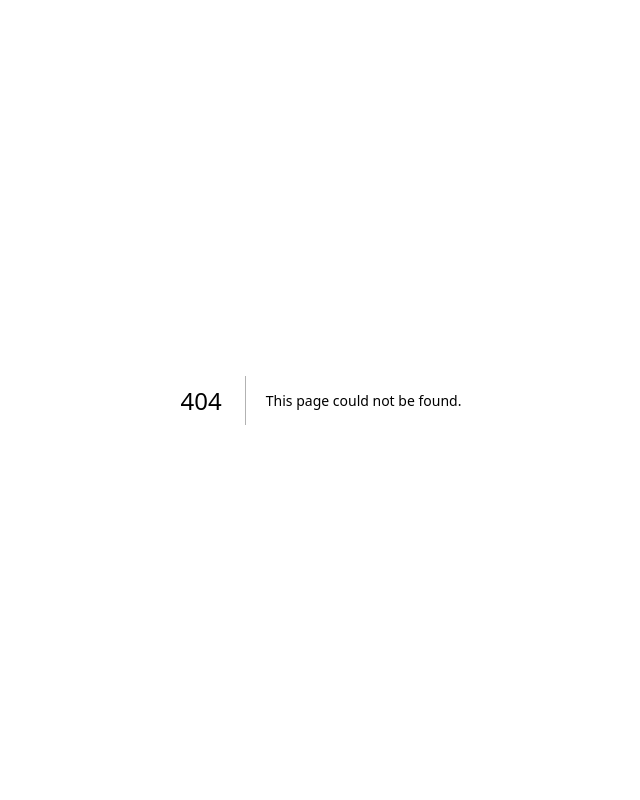
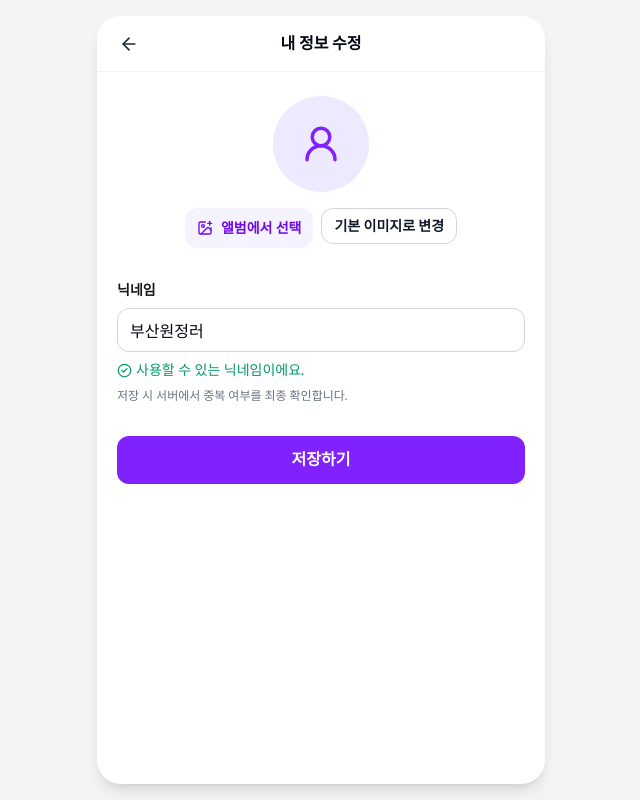
Before and after one commit to fanroute-sync/fanroute-sync-web, a Next.js app: page /my/profile in a window 1280 px wide. Before the commit this address had no page. Shown: the whole page, without its empty margins (319-959 px from the left). Built offline with nearby package versions, Linux system fonts and the light colour scheme.

Commit message:
feat: add profile editing and nickname check

```diff
--- /dev/null
+++ b/src/app/my/profile/page.tsx
@@ -0,0 +1,2 @@
+import { myPageFixture, ProfileEditScreen } from '@/features/mypage';
+export default function MyProfilePage() { return <ProfileEditScreen initialNickname={myPageFixture.profile.nickname} />; }
--- a/src/features/mypage/index.ts
+++ b/src/features/mypage/index.ts
@@ -1,2 +1,3 @@
 export { myPageFixture } from './fixtures/mypage-fixtures';
 export { MyPageScreen } from './ui/mypage-screen';
+export { ProfileEditScreen } from './ui/profile-edit-screen';
--- /dev/null
+++ b/src/features/mypage/ui/profile-edit-screen.tsx
@@ -0,0 +1,33 @@
+'use client';
+
+import { zodResolver } from '@hookform/resolvers/zod';
+import { CheckCircle2, ImagePlus, LoaderCircle, UserRound, XCircle } from 'lucide-react';
+import Image from 'next/image';
+import { useRouter } from 'next/navigation';
+import { useEffect, useState } from 'react';
+import { useForm, useWatch } from 'react-hook-form';
+import { toast } from 'sonner';
+import { z } from 'zod';
+
+import { AppShell, ContentContainer, PageHeader } from '@/components/layout';
+import { Button, Input } from '@/components/ui';
+import { onboardingFixtureService } from '@/features/onboarding/api/onboarding-service';
+import { nicknameSchema, type NicknameAvailability } from '@/features/onboarding/model/nickname';
+
+const schema = z.object({ nickname: nicknameSchema }); type Values = z.infer<typeof schema>;
+
+export function ProfileEditScreen({ initialNickname }: { initialNickname: string }) {
+  const router = useRouter(); const [image, setImage] = useState<File | null>(null); const [preview, setPreview] = useState<string | null>(null); const [result, setResult] = useState<{ nickname: string; status: 'available' | 'duplicate' | 'error' } | null>(null);
+  const { register, control, handleSubmit, setError, formState: { errors, isSubmitting } } = useForm<Values>({ resolver: zodResolver(schema), mode: 'onChange', defaultValues: { nickname: initialNickname } });
+  const nickname = useWatch({ control, name: 'nickname' }); const parsed = nicknameSchema.safeParse(nickname);
+  const availability: NicknameAvailability = !parsed.success ? 'idle' : result?.nickname === parsed.data ? result.status : 'checking';
+  useEffect(() => { const value = nicknameSchema.safeParse(nickname); if (!value.success) return; let active = true; const timer = window.setTimeout(() => { onboardingFixtureService.checkNickname(value.data).then((response) => { if (active) setResult({ nickname: value.data, status: response.available ? 'available' : 'duplicate' }); }, () => { if (active) setResult({ nickname: value.data, status: 'error' }); }); }, 500); return () => { active = false; window.clearTimeout(timer); }; }, [nickname]);
+  useEffect(() => () => { if (preview) URL.revokeObjectURL(preview); }, [preview]);
+  const chooseImage = (file: File | null) => { if (preview) URL.revokeObjectURL(preview); setImage(file); setPreview(file ? URL.createObjectURL(file) : null); };
+  const submit = async (values: Values) => { try { await onboardingFixtureService.completeProfile({ nickname: values.nickname, profileImage: image }); toast.success('내 정보를 저장했어요.'); router.push('/my'); } catch (error) { if (error instanceof Error && error.message === 'NICKNAME_DUPLICATE') { setResult({ nickname: values.nickname, status: 'duplicate' }); setError('nickname', { message: '이미 사용 중인 닉네임이에요.' }); } else toast.error('저장하지 못했어요.'); } };
+  return <AppShell showBottomNavigation={false} header={<PageHeader title='내 정보 수정' backHref='/my' />}><ContentContainer><form onSubmit={handleSubmit(submit)} className='space-y-8'>
+    <section className='flex flex-col items-center'><div className='grid size-24 overflow-hidden rounded-full bg-violet-100 text-violet-600'>{preview ? <Image src={preview} alt='선택한 프로필 이미지' width={96} height={96} className='size-24 object-cover' unoptimized /> : <UserRound aria-hidden='true' className='m-auto' size={42} />}</div><div className='mt-4 flex gap-2'><label className='inline-flex h-10 cursor-pointer items-center gap-2 rounded-xl bg-violet-50 px-3 text-sm font-semibold text-violet-700'><ImagePlus aria-hidden='true' size={16} />앨범에서 선택<input type='file' accept='image/png,image/jpeg,image/webp' className='sr-only' onChange={(event) => chooseImage(event.target.files?.[0] ?? null)} /></label><Button variant='outline' size='sm' onClick={() => chooseImage(null)}>기본 이미지로 변경</Button></div></section>
+    <section><label htmlFor='edit-nickname' className='mb-2 block text-sm font-semibold'>닉네임</label><Input id='edit-nickname' {...register('nickname')} error={Boolean(errors.nickname) || availability === 'duplicate'} aria-describedby='edit-nickname-message' /><div id='edit-nickname-message' aria-live='polite' className='mt-2 min-h-5 text-sm'>{errors.nickname ? <p className='text-red-600'>{errors.nickname.message}</p> : availability === 'checking' ? <p className='flex items-center gap-1 text-gray-500'><LoaderCircle aria-hidden='true' className='animate-spin' size={15} />중복 확인 중...</p> : availability === 'available' ? <p className='flex items-center gap-1 text-emerald-600'><CheckCircle2 aria-hidden='true' size={15} />사용할 수 있는 닉네임이에요.</p> : availability === 'duplicate' ? <p className='flex items-center gap-1 text-red-600'><XCircle aria-hidden='true' size={15} />이미 사용 중인 닉네임이에요.</p> : null}</div><p className='mt-2 text-xs text-gray-500'>저장 시 서버에서 중복 여부를 최종 확인합니다.</p></section>
+    <Button type='submit' size='lg' fullWidth disabled={isSubmitting || availability !== 'available'}>{isSubmitting ? '최종 확인 중...' : '저장하기'}</Button>
+  </form></ContentContainer></AppShell>;
+}
```
